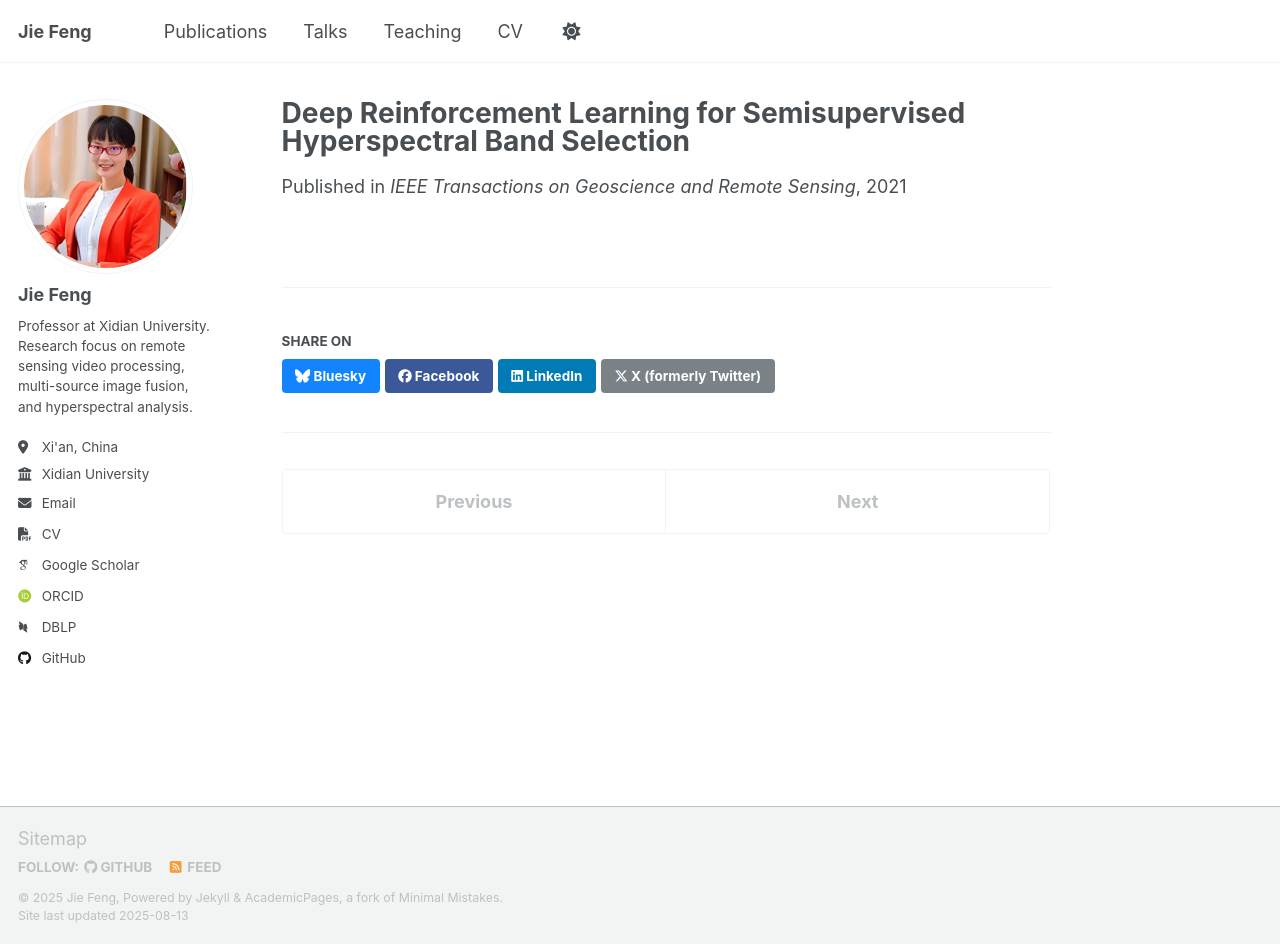
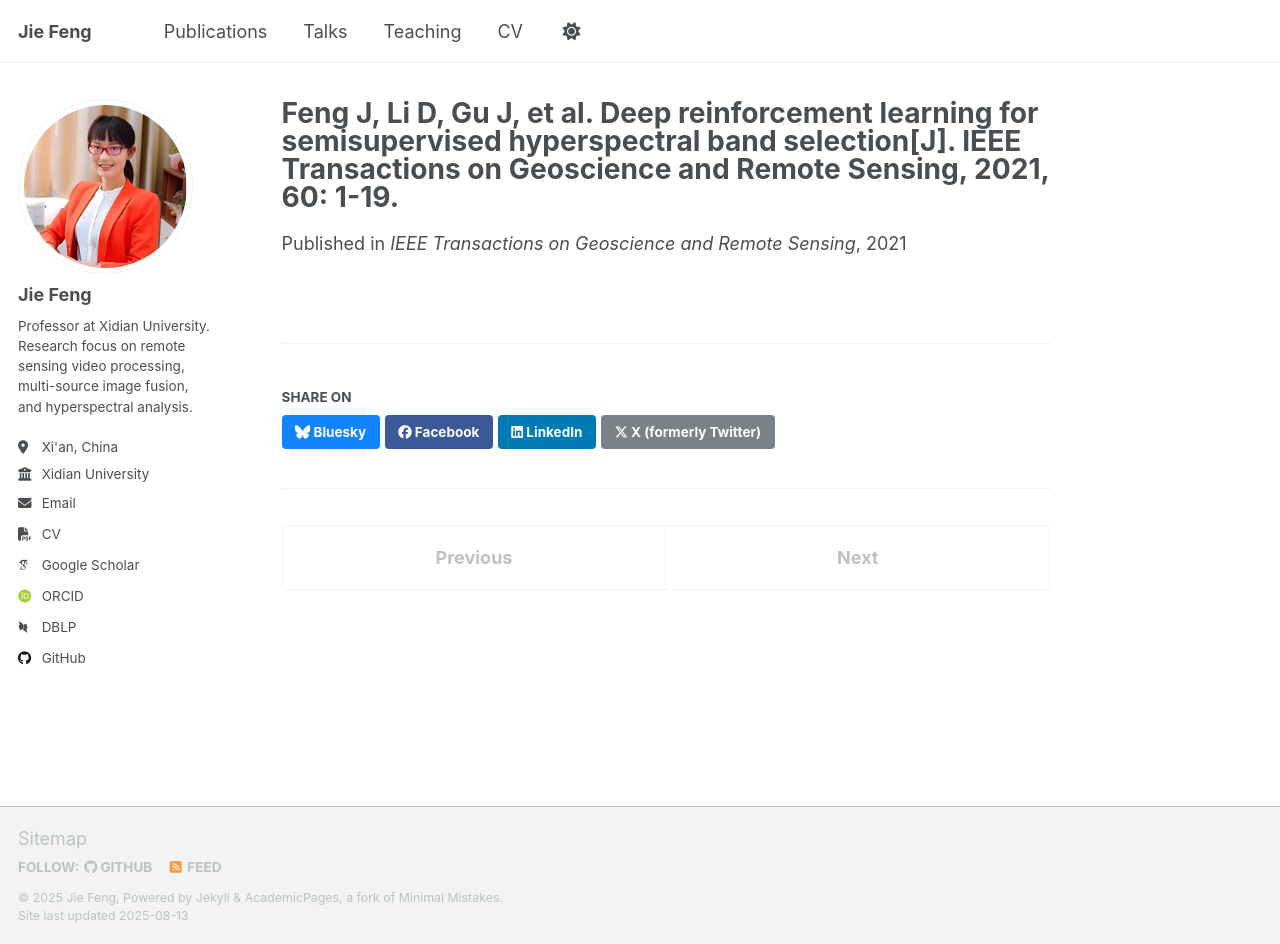
Before and after one commit to jiefeng0109/jiefeng0109.github.io, a Jekyll site: the page built from _publications/2021-02-19-paper-title-number-13.md, in a window 1280 px wide and 944 px high. Built offline with Jekyll 4.4.1, drawn with Linux system fonts in a browser that asks for light colours; some web fonts are replaced; a script that is not in the unit is left out.

Commit message:
Update 2021-02-19-paper-title-number-13.md

```diff
--- a/_publications/2021-02-19-paper-title-number-13.md
+++ b/_publications/2021-02-19-paper-title-number-13.md
@@ -1,5 +1,5 @@
 ---
-title: "Deep Reinforcement Learning for Semisupervised Hyperspectral Band Selection"
+title: "Feng J, Li D, Gu J, et al. Deep reinforcement learning for semisupervised hyperspectral band selection[J]. IEEE Transactions on Geoscience and Remote Sensing, 2021, 60: 1-19."
 collection: publications
 category: manuscripts
 permalink: /publication/2021-02-19-paper-title-number-13
```
